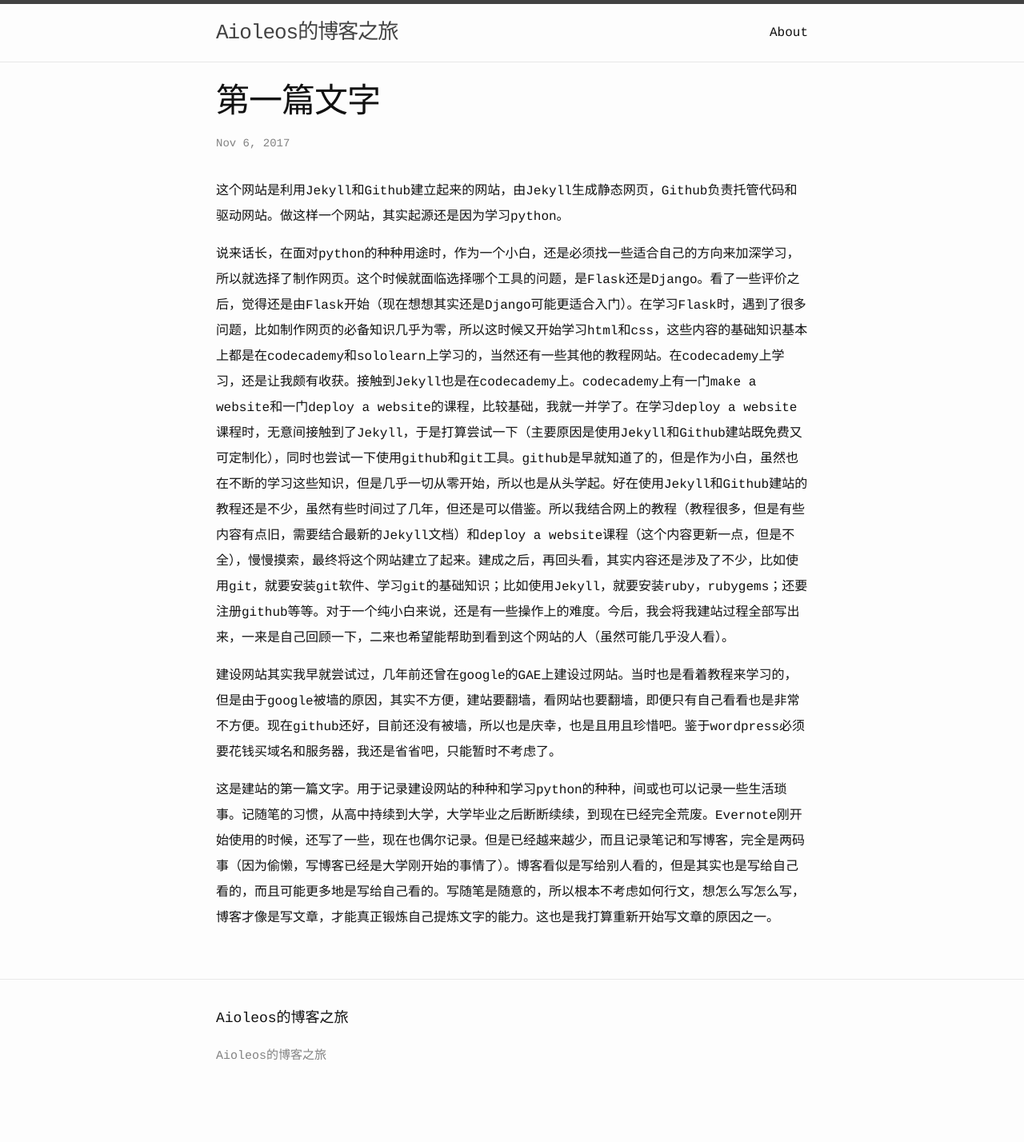
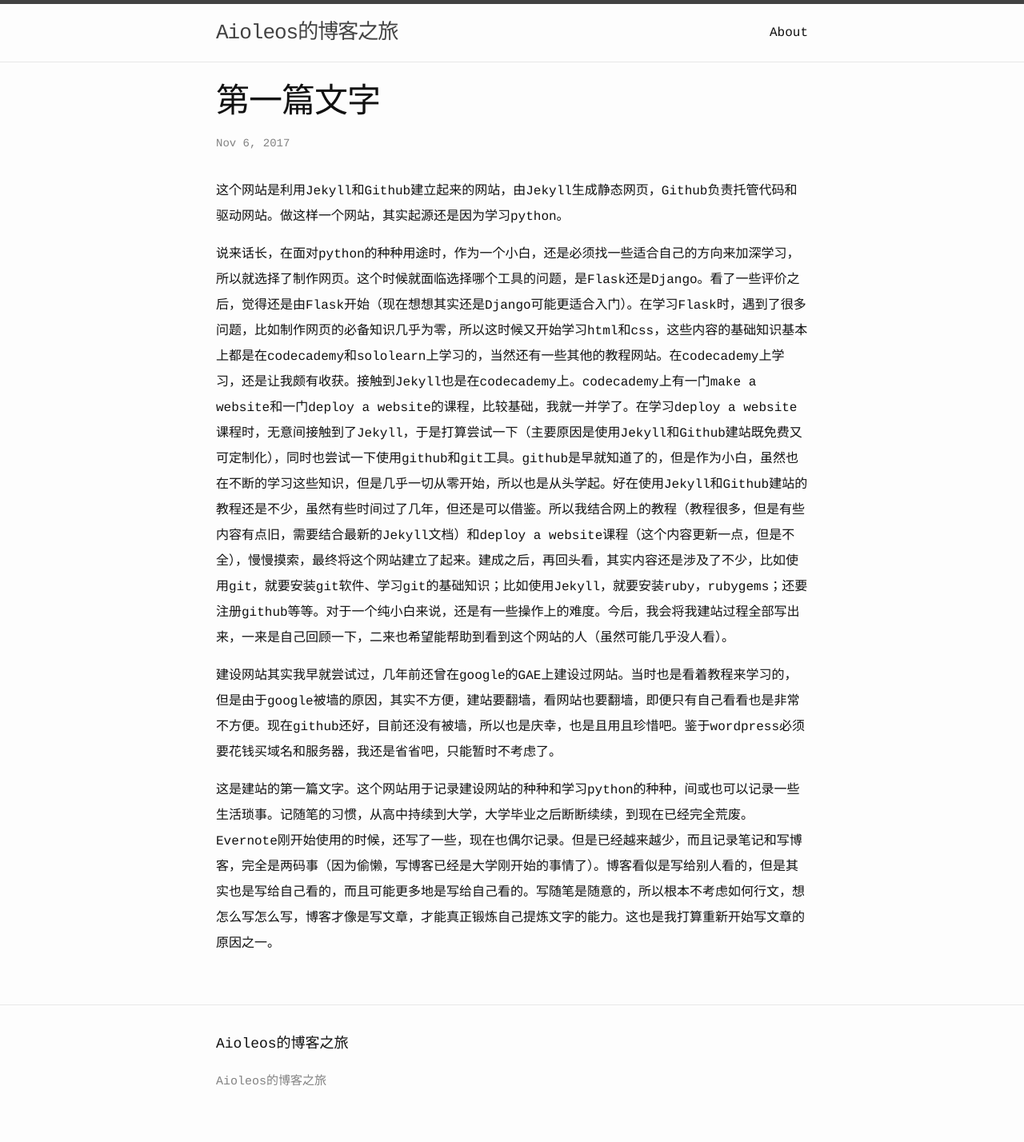
Before and after one commit to Aioleos/Aioleos.github.io, a Jekyll site: the page built from _posts/2017-11-6-the-first-artical.markdown, in a window 1280 px wide. Shown: the whole page at 80% size. Built offline with Jekyll 4.4.1, drawn with Linux system fonts in a browser that asks for light colours; before the commit the page ends 1396 px from its top, so only the background shows below that.

Commit message:
modify the first artical

```diff
--- a/_posts/2017-11-6-the-first-artical.markdown
+++ b/_posts/2017-11-6-the-first-artical.markdown
@@ -8,4 +8,4 @@ title:  "第一篇文字"
 
 建设网站其实我早就尝试过，几年前还曾在google的GAE上建设过网站。当时也是看着教程来学习的，但是由于google被墙的原因，其实不方便，建站要翻墙，看网站也要翻墙，即便只有自己看看也是非常不方便。现在github还好，目前还没有被墙，所以也是庆幸，也是且用且珍惜吧。鉴于wordpress必须要花钱买域名和服务器，我还是省省吧，只能暂时不考虑了。
 
-这是建站的第一篇文字。用于记录建设网站的种种和学习python的种种，间或也可以记录一些生活琐事。记随笔的习惯，从高中持续到大学，大学毕业之后断断续续，到现在已经完全荒废。Evernote刚开始使用的时候，还写了一些，现在也偶尔记录。但是已经越来越少，而且记录笔记和写博客，完全是两码事（因为偷懒，写博客已经是大学刚开始的事情了）。博客看似是写给别人看的，但是其实也是写给自己看的，而且可能更多地是写给自己看的。写随笔是随意的，所以根本不考虑如何行文，想怎么写怎么写，博客才像是写文章，才能真正锻炼自己提炼文字的能力。这也是我打算重新开始写文章的原因之一。
+这是建站的第一篇文字。这个网站用于记录建设网站的种种和学习python的种种，间或也可以记录一些生活琐事。记随笔的习惯，从高中持续到大学，大学毕业之后断断续续，到现在已经完全荒废。Evernote刚开始使用的时候，还写了一些，现在也偶尔记录。但是已经越来越少，而且记录笔记和写博客，完全是两码事（因为偷懒，写博客已经是大学刚开始的事情了）。博客看似是写给别人看的，但是其实也是写给自己看的，而且可能更多地是写给自己看的。写随笔是随意的，所以根本不考虑如何行文，想怎么写怎么写，博客才像是写文章，才能真正锻炼自己提炼文字的能力。这也是我打算重新开始写文章的原因之一。
```
